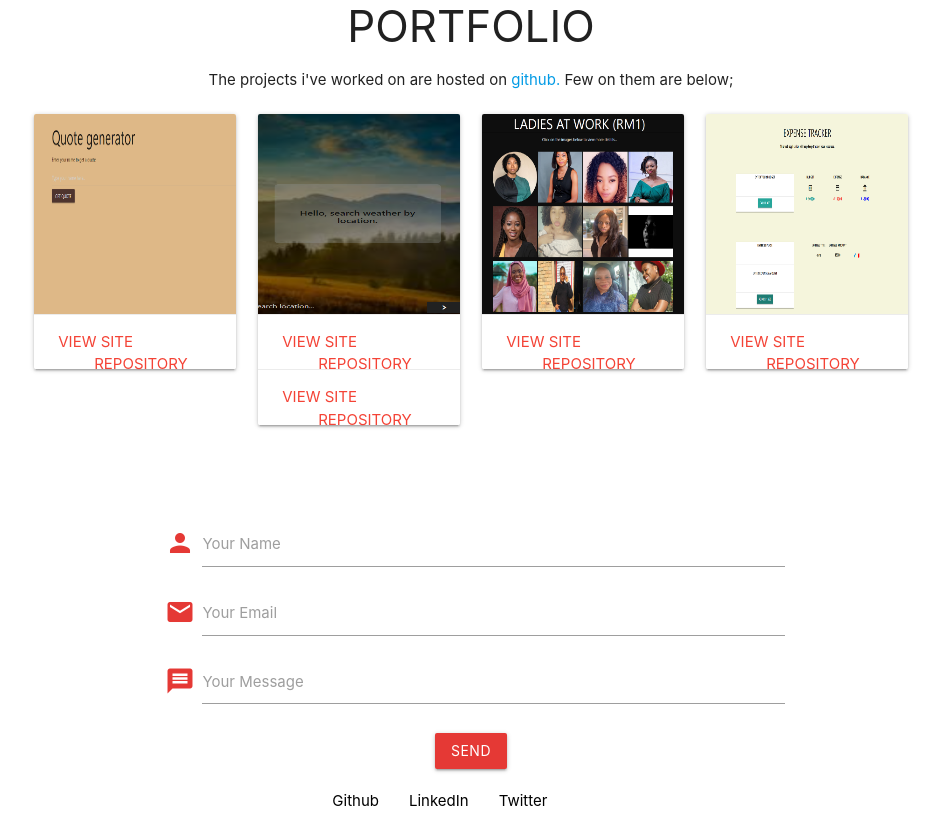
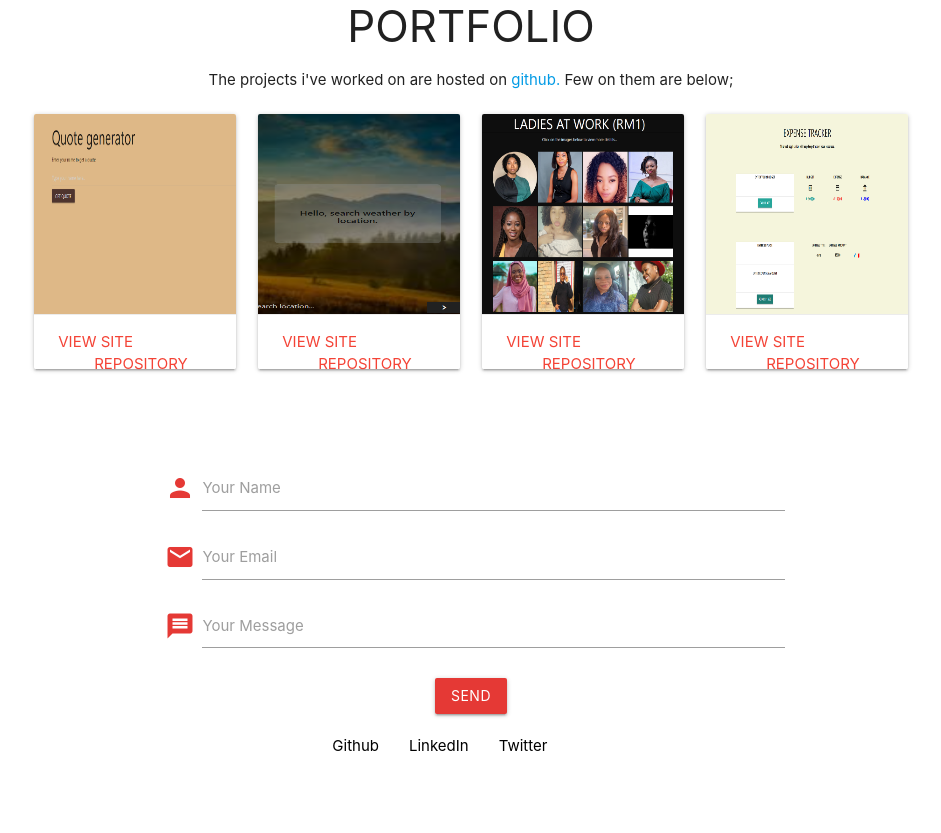
Before and after one commit to abiona01/portfolio, a plain HTML site: page portfolio/index.html in a window 1280 px wide. Shown: the part 1525-2358 px from the top of the page, without its empty margins (169-1110 px from the left). After the commit the page ends 2303 px from the top, so only its background shows below. Drawn offline with nearby package versions, Linux system fonts and the light colour scheme.

Commit message:
Update index.html

```diff
--- a/portfolio/index.html
+++ b/portfolio/index.html
@@ -133,10 +133,6 @@
                             <a href="https://kakashi-weather.netlify.app" class="red-text">View Site</a>
                             <a href="https://github.com/abiona01/simple-weather-app/" class="red-text right">Repository</a>
                         </div>
-                        <div class="card-action flex-container">
-                            <a href="" class="red-text">View Site</a>
-                            <a href="" class="red-text right">Repository</a>
-                        </div>
                     </div>
                 </div>
 
```
